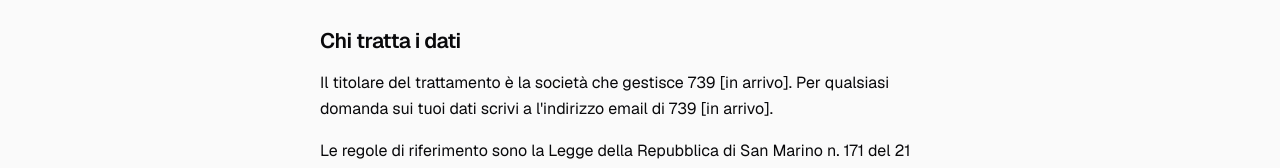
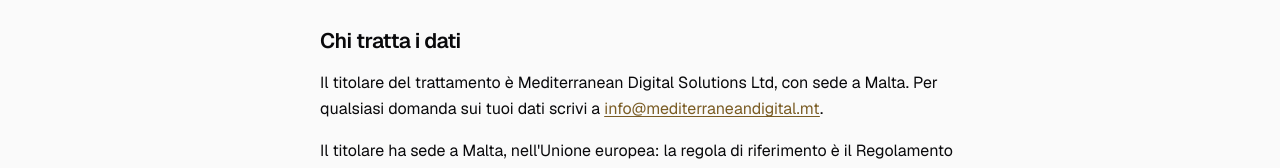
Before and after one commit to jefebcn/739-san-marino, a Next.js app: page /privacy in a window 1280 px wide. Shown: the part 447-615 px from the top of the page. Built offline with nearby package versions, Linux system fonts and the light colour scheme; no server answers.

Commit message:
Privacy e Termini: titolare Mediterranean Digital Solutions Ltd (Malta) con email; GDPR più legge 171/2018
Co-Authored-By: Claude Opus 5.5 <noreply@anthropic.com>
Claude-Session: https://claude.ai/code/session_01NPons2JwHMxEPqWQkYyk7h

```diff
--- a/app/api/notifiche/route.ts
+++ b/app/api/notifiche/route.ts
@@ -3,6 +3,7 @@ import { supabase } from "@/lib/supabase";
 import { chiaveGiorno, getEventi } from "@/lib/data";
 import { cielo, getMeteo, gradi } from "@/lib/meteo";
 import { getAvvisi } from "@/lib/avvisi";
+import { TITOLARE } from "@/lib/legale";
 
 // Invio delle notifiche (passo 1.6). La chiama solo pg_cron alle 7:39 di San Marino (manda_notifiche(),
 // migrazione 0029) con il segreto della cassaforte: il database lo controlla in notifiche_da_inviare().
@@ -62,7 +63,7 @@ export async function POST(richiesta: Request) {
   const iscrizioni = (data ?? []) as Iscrizione[];
   if (!iscrizioni.length) return Response.json({ inviate: 0 });
 
-  webpush.setVapidDetails(process.env.VAPID_SUBJECT || "mailto:conti9708@gmail.com", pubblica, privata);
+  webpush.setVapidDetails(process.env.VAPID_SUBJECT || `mailto:${TITOLARE.email}`, pubblica, privata);
   const testi = await messaggi();
   const inviate: string[] = [];
   const scadute: string[] = [];
--- a/app/privacy/page.tsx
+++ b/app/privacy/page.tsx
@@ -17,7 +17,7 @@ const TESTO = `
 
 Il titolare del trattamento è ${titolare()}. Per qualsiasi domanda sui tuoi dati scrivi a ${emailContatto()}.
 
-Le regole di riferimento sono la Legge della Repubblica di San Marino n. 171 del 21 dicembre 2018 sulla protezione dei dati personali e, per chi usa 739 dall'Unione europea, il Regolamento (UE) 2016/679 (GDPR).
+Il titolare ha sede a Malta, nell'Unione europea: la regola di riferimento è il Regolamento (UE) 2016/679 (GDPR). Per chi usa 739 da San Marino vale anche la Legge della Repubblica di San Marino n. 171 del 21 dicembre 2018 sulla protezione dei dati personali.
 
 ## Quali dati e perché
 
@@ -57,7 +57,7 @@ Meteo (Open-Meteo), articoli di Libertas e luoghi di OpenStreetMap li legge il n
 
 Puoi chiedere di vedere i tuoi dati, correggerli, cancellarli, limitarne l'uso, riceverne una copia o opporti al trattamento. Nome e castello li cambi da solo nella pagina SMR ID; per tutto il resto scrivi a ${emailContatto()}. Rispondiamo entro 30 giorni.
 
-Se pensi che i tuoi dati non siano trattati bene puoi rivolgerti all'Autorità Garante per la protezione dei dati personali della Repubblica di San Marino.
+Se pensi che i tuoi dati non siano trattati bene puoi rivolgerti all'Information and Data Protection Commissioner di Malta, all'autorità per la protezione dei dati del paese in cui vivi o, da San Marino, all'Autorità Garante per la protezione dei dati personali della Repubblica di San Marino.
 
 ## Minori
 
--- a/lib/legale.ts
+++ b/lib/legale.ts
@@ -1,11 +1,12 @@
-// Chi gestisce 739 (Privacy e Termini). Privacy e Termini approvati da Alex il 14/10/2026:
-// manca solo la società titolare. Quando Alex dà i dati si scrivono qui e compaiono in tutte e due le pagine.
+// Chi gestisce 739 (Privacy e Termini, approvati da Alex il 14/10/2026): la stessa società di FantaTitano.
+// In pagina per ora solo nome, paese ed email. Sede, partita IVA e numero di registro si aggiungono qui
+// solo se Alex lo chiede. Per sua scelta niente nome del rappresentante né telefono.
 export const TITOLARE = {
-  nome: "", // ragione sociale
-  sede: "", // indirizzo della sede
-  email: "", // email per privacy e contatti
+  nome: "Mediterranean Digital Solutions Ltd",
+  paese: "Malta",
+  sede: "", // indirizzo, se Alex vuole mostrarlo
+  email: "info@mediterraneandigital.mt", // per le richieste sui dati e i contatti
 };
 
-const IN_ARRIVO = "[in arrivo]";
-export const titolare = () => (TITOLARE.nome ? `${TITOLARE.nome}${TITOLARE.sede ? `, con sede in ${TITOLARE.sede}` : ""}` : `la società che gestisce 739 ${IN_ARRIVO}`);
-export const emailContatto = () => (TITOLARE.email ? `[${TITOLARE.email}](mailto:${TITOLARE.email})` : `l'indirizzo email di 739 ${IN_ARRIVO}`);
+export const titolare = () => `${TITOLARE.nome}${TITOLARE.sede ? `, ${TITOLARE.sede}` : ""}, con sede a ${TITOLARE.paese}`;
+export const emailContatto = () => `[${TITOLARE.email}](mailto:${TITOLARE.email})`;
```
Also changed, not shown: 2 other files (tests, documents, lock files or other folders).
